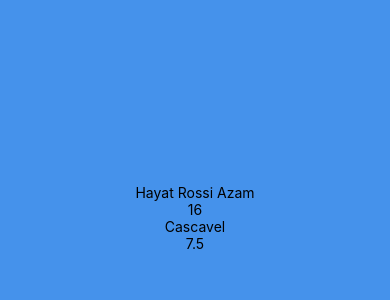
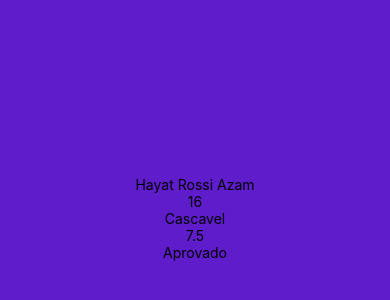
Before and after one commit to hayatodofreefire/mobile.hayat, a React Native app in the folder app-laboratorio/: screen / in a window 390 px wide. Shown: the part 204-504 px from the top of the page. Built offline with nearby package versions, Linux system fonts and the light colour scheme.

Commit message:
exe 5 feito

```diff
--- a/app-laboratorio/App.js
+++ b/app-laboratorio/App.js
@@ -12,6 +12,14 @@ function calcularMedia(pessoa) {
   return (pessoa.nota1 + pessoa.nota2) / 2;
 }
 
+function verificarSituacao(media) {
+  if (media >= 6) {
+    return 'Aprovado';
+  } else {
+    return 'Em recuperacao';
+  }
+}
+
 export default function App() {
   return (
     <View style={styles.container}>
@@ -19,6 +27,7 @@ export default function App() {
       <Text>{eu.idade}</Text>
       <Text>{eu.cidade}</Text>
       <Text>{calcularMedia(eu)}</Text>
+      <Text>{verificarSituacao(calcularMedia(eu))}</Text>
     </View>
   );
 }
@@ -26,7 +35,7 @@ export default function App() {
 const styles = StyleSheet.create({
   container: {
     flex: 1,
-    backgroundColor: '#4592eb',
+    backgroundColor: '#5f1cca',
     alignItems: 'center',
     justifyContent: 'center',
   },
```
